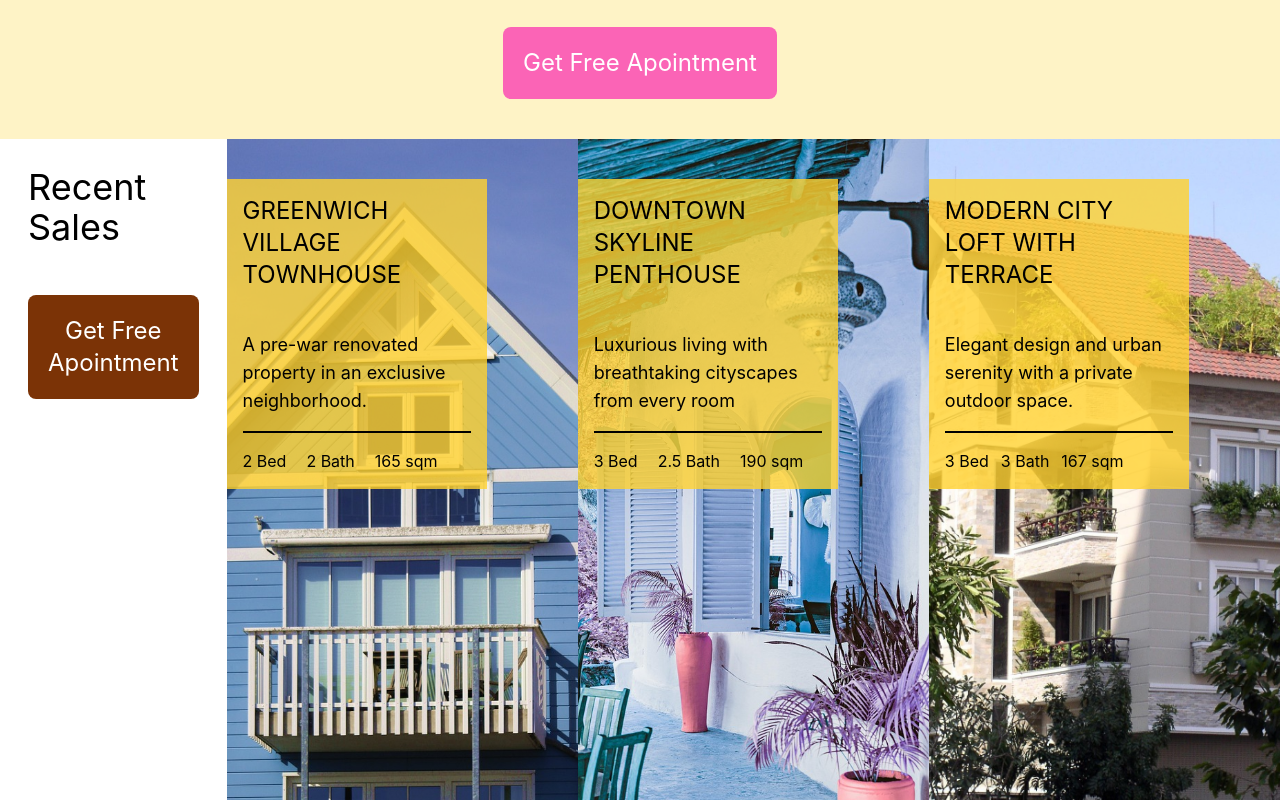
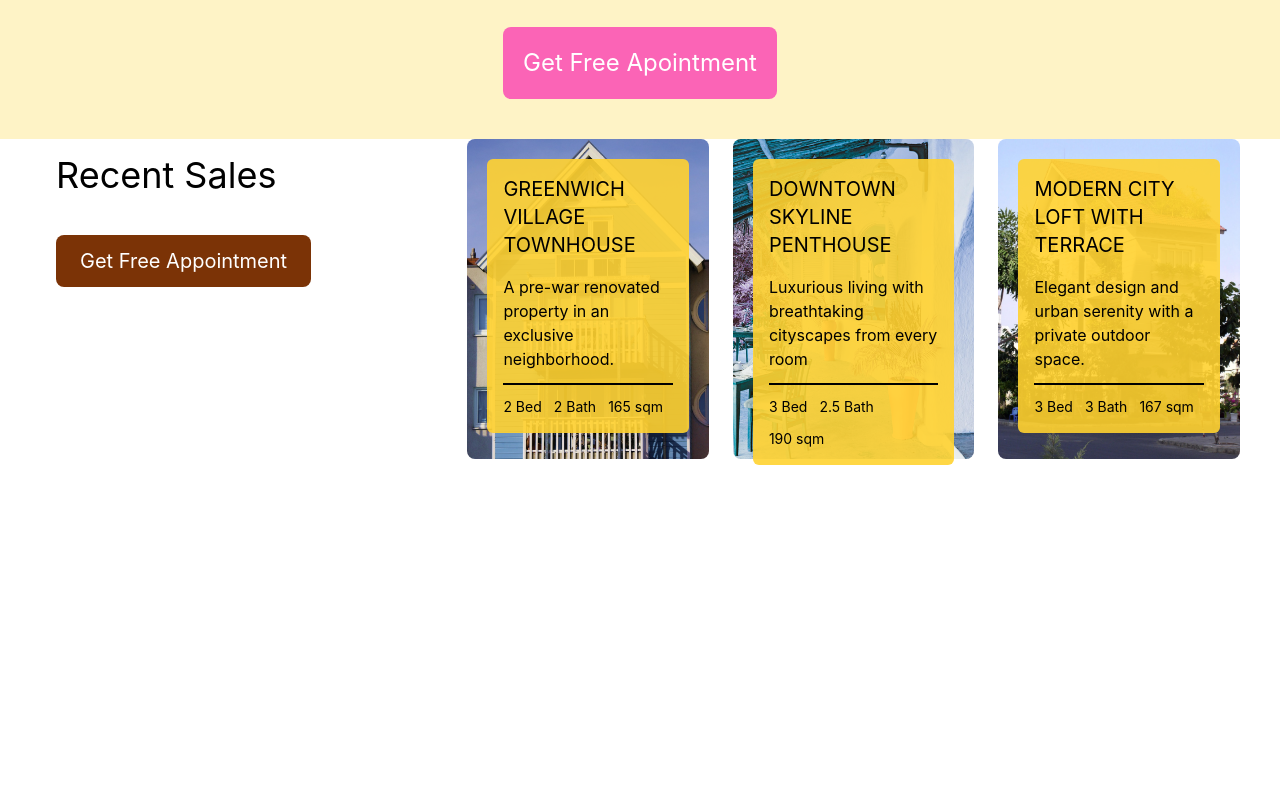
Before and after one commit to acquah-forever/my-realEstate, a React (Vite) app: page / in a window 1280 px wide. Shown: the part 5160-5960 px from the top of the page. Built offline with nearby package versions, Linux system fonts and the light colour scheme.

Commit message:
updated the whole div

```diff
--- a/src/components/Home.jsx
+++ b/src/components/Home.jsx
@@ -46,7 +46,7 @@ const Home = () => {
       <div className='bg-amber-100 grid drid-cols-1 itemas-center'>
       <MoreInfo />
       </div>
-      <div className='bg-white'>
+      <div className='bg-white min-h-screen'>
         <RecentSales />
       </div>
 
--- a/src/components/RecentSales.jsx
+++ b/src/components/RecentSales.jsx
@@ -5,39 +5,47 @@ import House3 from '../assets/buildings/house3.jpg'
 
 const RecentSales = () => {
     return (
-        <div className='flex justify-between'>
-            <div className='p-7'>
+        <div className='flex flex-col lg:flex-row gap-10 px-5 lg:px-10'>
+
+            {/* LEFT SECTION */}
+            <div className='p-4 lg:w-1/3'>
                 <h1 className='text-3xl sm:text-4xl'>Recent Sales</h1>
-                <div className='mt-5 flex justify-center'>
-                    <button className='cursor-pointer text-white text-xl sm:text-2xl bg-amber-900 p-5 mx-auto rounded-lg mt-7'>Get Free Apointment</button>
+
+                <div className='mt-5 flex justify-center lg:justify-start'>
+                    <button className='cursor-pointer text-white text-lg sm:text-xl bg-amber-900 px-6 py-3 rounded-lg mt-5'>
+                        Get Free Appointment
+                    </button>
                 </div>
             </div>
 
-            <div className='grid grid-cols-1 sm:grid-cols-2 lg:grid-cols-3 gap-0'>
+            {/* GRID SECTION */}
+            <div className='grid grid-cols-1 sm:grid-cols-2 lg:grid-cols-3 gap-6 lg:w-2/3'>
+
+                {/* CARD 1 */}
                 <div className='relative'>
-                    <div>
-                        <img className='w-full h-221 object-cover' src={House1} alt='house1' />
-                    </div>
-                    <div className='absolute top-10 bg-amber-300/80 p-4 w-65'>
-                        <h1 className='mb-10 text-xl sm:text-2xl'>GREENWICH VILLAGE TOWNHOUSE</h1>
-                        <h2 className='mb-4 text-lg'>A pre-war renovated property in an exclusive neighborhood.</h2>
-                        <div className='border-t-2 mb-4'></div>
-                        <div className='flex gap-5 text-md'>
+                    <img className='w-full h-64 sm:h-72 lg:h-80 object-cover rounded-lg' src={House1} alt='house1' />
+
+                    <div className='absolute top-5 left-5 right-5 bg-amber-300/90 p-4 rounded-md'>
+                        <h1 className='mb-4 text-lg sm:text-xl'>GREENWICH VILLAGE TOWNHOUSE</h1>
+                        <h2 className='mb-3 text-sm sm:text-base'>A pre-war renovated property in an exclusive neighborhood.</h2>
+                        <div className='border-t-2 mb-3'></div>
+                        <div className='flex flex-wrap gap-3 text-sm'>
                             <h1>2 Bed</h1>
                             <h1>2 Bath</h1>
                             <h1>165 sqm</h1>
                         </div>
                     </div>
                 </div>
+
+                {/* CARD 2 */}
                 <div className='relative'>
-                    <div>
-                        <img className='w-full h-221 object-cover' src={House2} alt='house2' />
-                    </div>
-                    <div className='absolute top-10 bg-amber-300/80 p-4 w-65'>
-                        <h1 className='mb-10 text-xl sm:text-2xl'>DOWNTOWN SKYLINE PENTHOUSE</h1>
-                        <h2 className='mb-4 text-lg'>Luxurious living with breathtaking cityscapes from every room</h2>
-                        <div className='border-t-2 mb-4'></div>
-                        <div className='flex gap-5 text-md'>
+                    <img className='w-full h-64 sm:h-72 lg:h-80 object-cover rounded-lg' src={House2} alt='house2' />
+
+                    <div className='absolute top-5 left-5 right-5 bg-amber-300/90 p-4 rounded-md'>
+                        <h1 className='mb-4 text-lg sm:text-xl'>DOWNTOWN SKYLINE PENTHOUSE</h1>
+                        <h2 className='mb-3 text-sm sm:text-base'>Luxurious living with breathtaking cityscapes from every room</h2>
+                        <div className='border-t-2 mb-3'></div>
+                        <div className='flex flex-wrap gap-3 text-sm'>
                             <h1>3 Bed</h1>
                             <h1>2.5 Bath</h1>
                             <h1>190 sqm</h1>
@@ -45,23 +53,23 @@ const RecentSales = () => {
                     </div>
                 </div>
 
+                {/* CARD 3 */}
                 <div className='relative'>
-                    <div>
-                        <img className='w-full h-221 object-cover' src={House3} alt='house3' />
-                    </div>
-                    <div className='absolute top-10 bg-amber-300/80 p-4 w-65'>
-                        <h1 className='mb-10 text-xl sm:text-2xl'>MODERN CITY LOFT WITH TERRACE</h1>
-                        <h2 className='mb-4 text-lg'>Elegant design and urban serenity with a private outdoor space.</h2>
-                        <div className='border-t-2 mb-4'></div>
-                        <div className='flex gap-3 text-md'>
+                    <img className='w-full h-64 sm:h-72 lg:h-80 object-cover rounded-lg' src={House3} alt='house3' />
+
+                    <div className='absolute top-5 left-5 right-5 bg-amber-300/90 p-4 rounded-md'>
+                        <h1 className='mb-4 text-lg sm:text-xl'>MODERN CITY LOFT WITH TERRACE</h1>
+                        <h2 className='mb-3 text-sm sm:text-base'>Elegant design and urban serenity with a private outdoor space.</h2>
+                        <div className='border-t-2 mb-3'></div>
+                        <div className='flex flex-wrap gap-3 text-sm'>
                             <h1>3 Bed</h1>
                             <h1>3 Bath</h1>
                             <h1>167 sqm</h1>
                         </div>
                     </div>
                 </div>
+
             </div>
-
         </div>
     )
 }
```
